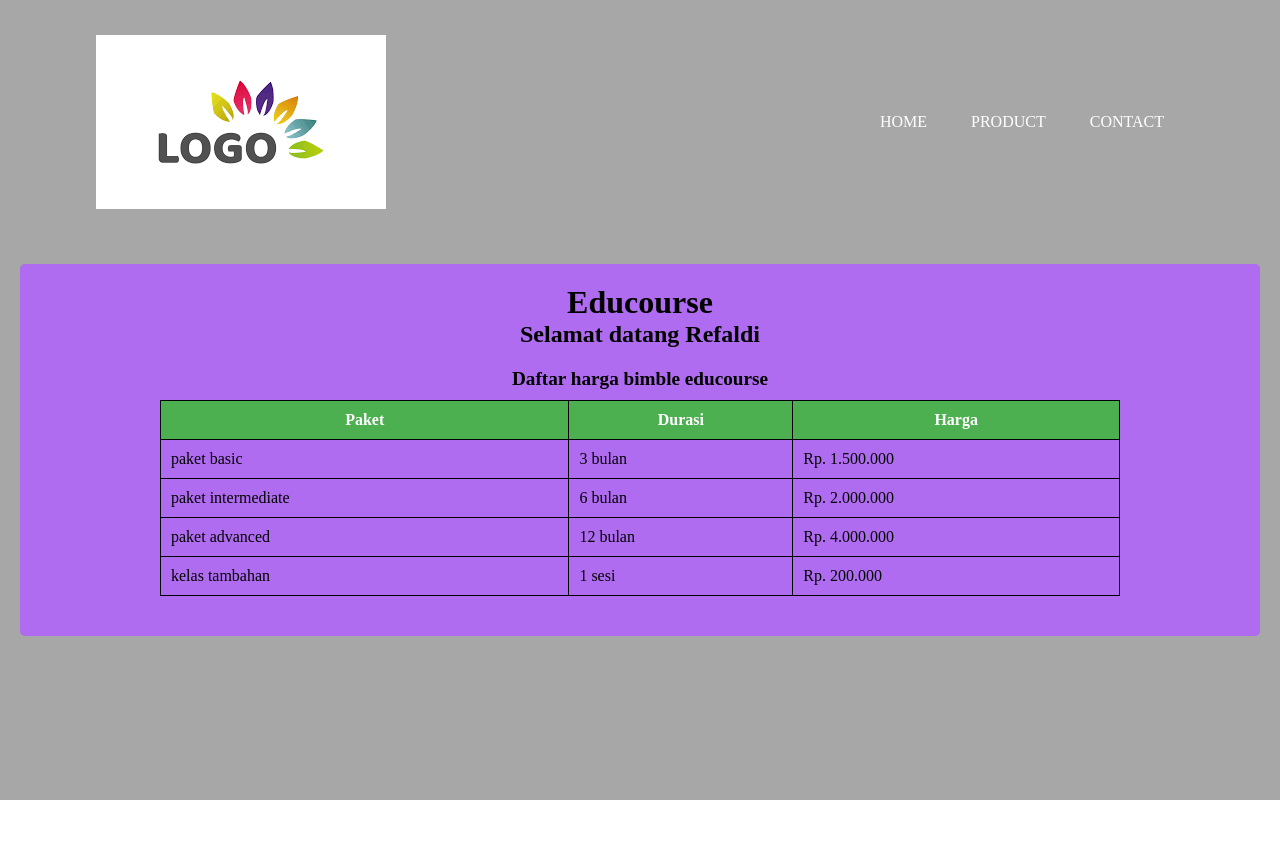
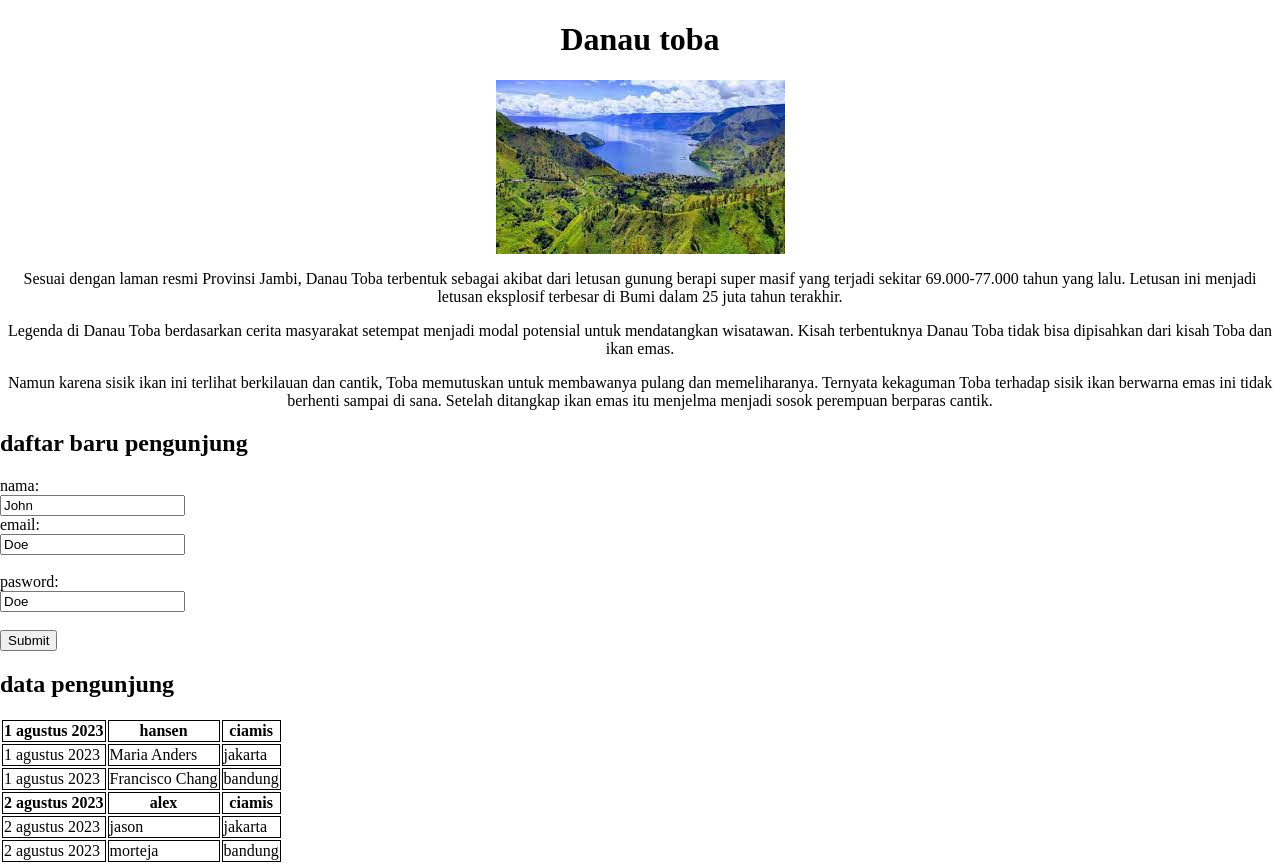
Before and after one commit to Refaldi111/web_Project, a plain HTML site: page index.html in a window 1280 px wide. Before the commit the page ends 800 px from the top, so only its background shows below. Drawn offline with Linux system fonts and the light colour scheme.

Commit message:
Add files via upload

```diff
--- a/index.html
+++ b/index.html
@@ -4,57 +4,71 @@
     <meta charset="UTF-8">
     <meta http-equiv="X-UA-Compatible" content="IE=edge">
     <meta name="viewport" content="width=device-width, initial-scale=1.0">
-    <title>home</title>
+    <title>Document</title>
     <link rel="stylesheet" href="style.css">
 </head>
 <body>
-    <div class="banner">
-       <div class="navbar">
-             <img src="l.png" alt="logo">
-             <ul>
-                <li><a href="#">home</a></li>
-                <li><a href="#">product</a></li>
-                <li><a href="#">contact</a></li>
-             </ul>
-            </div>
-            <div class="content">
-                <h1>Educourse</h1>
-                <h2>Selamat datang Refaldi</h2>
+    <h1>Danau toba</h1>
+    <div class="tab">
+        <img src="gambar.png">
+        <p>
+            Sesuai dengan laman resmi Provinsi Jambi,
+            Danau Toba terbentuk sebagai akibat dari letusan gunung berapi super masif yang terjadi sekitar 69.000-77.000 tahun yang lalu.
+            Letusan ini menjadi letusan eksplosif terbesar di Bumi dalam 25 juta tahun terakhir.
+        </p>
+        <p>
+            Legenda di Danau Toba berdasarkan cerita masyarakat setempat menjadi modal potensial untuk mendatangkan wisatawan.
+             Kisah terbentuknya Danau Toba tidak bisa dipisahkan dari kisah Toba dan ikan emas.
+        </p>
+        <p>
+            Namun karena sisik ikan ini terlihat berkilauan dan cantik, Toba memutuskan untuk membawanya pulang dan memeliharanya. Ternyata kekaguman Toba terhadap sisik ikan berwarna emas ini tidak berhenti sampai di sana.
+             Setelah ditangkap ikan emas itu menjelma menjadi sosok perempuan berparas cantik.
+        </p>
+        <h2>daftar baru pengunjung</h2>
+              <form action="/action_page.php">
+                <label for="fname">nama:</label><br>
+                <input type="text" id="fname" name="fname" value="John"><br>
+                <label for="lname">email:</label><br>
+                <input type="text" id="lname" name="lname" value="Doe"><br><br>
+                <label for="lname">pasword:</label><br>
+                <input type="text" id="lname" name="lname" value="Doe"><br><br>
+                <input type="submit" value="Submit">
+              </form>
+        <h2>data pengunjung</h2>
         <table>
-                    <caption>Daftar harga bimble educourse</caption>
-                    <thead>
             <tr>
-                            <th>Paket</th>
-                            <th>Durasi</th>
-                            <th>Harga</th>
-                        </tr>
-                    </thead>
-                    <tbody>
-                        <tr>
-                            <td>paket basic</td>
-                            <td>3 bulan</td>
-                            <td>Rp. 1.500.000</td>
+                <th>1 agustus 2023</th>
+                <th>hansen</th>
+                <th>ciamis</th>
               </tr>
               <tr>
-                            <td>paket intermediate</td>
-                            <td>6 bulan</td>
-                            <td>Rp. 2.000.000</td>
+                <td>1 agustus 2023</td>
+                <td>Maria Anders</td>
+                <td>jakarta</td>
               </tr>
               <tr>
-                            <td>paket advanced</td>
-                            <td>12 bulan</td>
-                            <td>Rp. 4.000.000</td>
+                <td>1 agustus 2023</td>
+                <td>Francisco Chang</td>
+                <td>bandung</td>
               </tr>
               <tr>
-                            <td>kelas tambahan</td>
-                            <td>1 sesi</td>
-                            <td>Rp. 200.000</td>
+                <th>2 agustus 2023</th>
+                <th>alex</th>
+                <th>ciamis</th>
               </tr>
-                    </tbody>
+              <tr>
+                <td>2 agustus 2023</td>
+                <td>jason</td>
+                <td>jakarta</td>
+              </tr>
+              <tr>
+                <td>2 agustus 2023</td>
+                <td>morteja</td>
+                <td>bandung</td>
+              </tr>
+
+
         </table>
     </div>
-    </div>
-
-
 </body>
 </html>
--- a/style.css
+++ b/style.css
@@ -1,75 +1,25 @@
-*{
+body{
     margin: 0;
-    padding: 0;
+    justify-content: center;
+    align-items: center;
+    min-height: 50vh;
 }
-
-.banner{
-    width: 100%;
-    height: 100vh;
-    background: rgb(167, 167, 167);
-    background-position: center;
-    background-size: cover;
+h1{
+    text-align: center;
+    font-weight: bold;
 }
-.navbar{
-    width: 85%;
-    margin: auto;
-    padding: 35px 0;
-    display: flex;
-    align-items: center;
-    justify-content: space-between;
+img{
+    display: block;
+    max-height: 100%;
+    height: 50;
+    width: 50;
+    margin-left: auto;
+    margin-right: auto;
 }
-.logo{
-    width: 70px;
-    cursor: pointer;
-}
-.navbar ul li{
-    list-style: none;
-    display: inline-block;
-    margin: 0 20px;
-}
-.navbar ul li a{
-    text-decoration: none;
-    color: #fff;
-    text-transform: uppercase;
-    cursor: pointer;
-    transition: .5s;
-}
-.navbar ul li a:hover{
-    color: aqua;
-}
-table{
-    border-collapse: collapse;
-}
-table, th, td{
-    border: 1px solid #000;
-}
-th, td{
-    padding: 10px;
-}
-th{
-    background-color: #4caf50;
-    color: #fff;
-}
-.content{
-    background-color: rgb(176, 108, 240);
-    padding: 20px;
-    margin: 20px;
-    border-radius: 5px;
-    box-shadow: 0 0 5px rgba(red, green, blue, alpha);
-}
-h1, h2{
+p{
+    text-align: justify;
     text-align: center;
 }
-table{
-    width: 80%;
-    border-collapse: collapse;
-    margin: 20px auto;
-}
-table, th, td{
+.table, th, td{
     border: 1px solid black;
 }
-caption{
-    font-weight: bold;
-    font-size: 1.2em;
-    margin-bottom: 10px;
-}
```
Also changed, not shown: gambar.png (added). Lines whose indentation alone changed are shown as unchanged.
